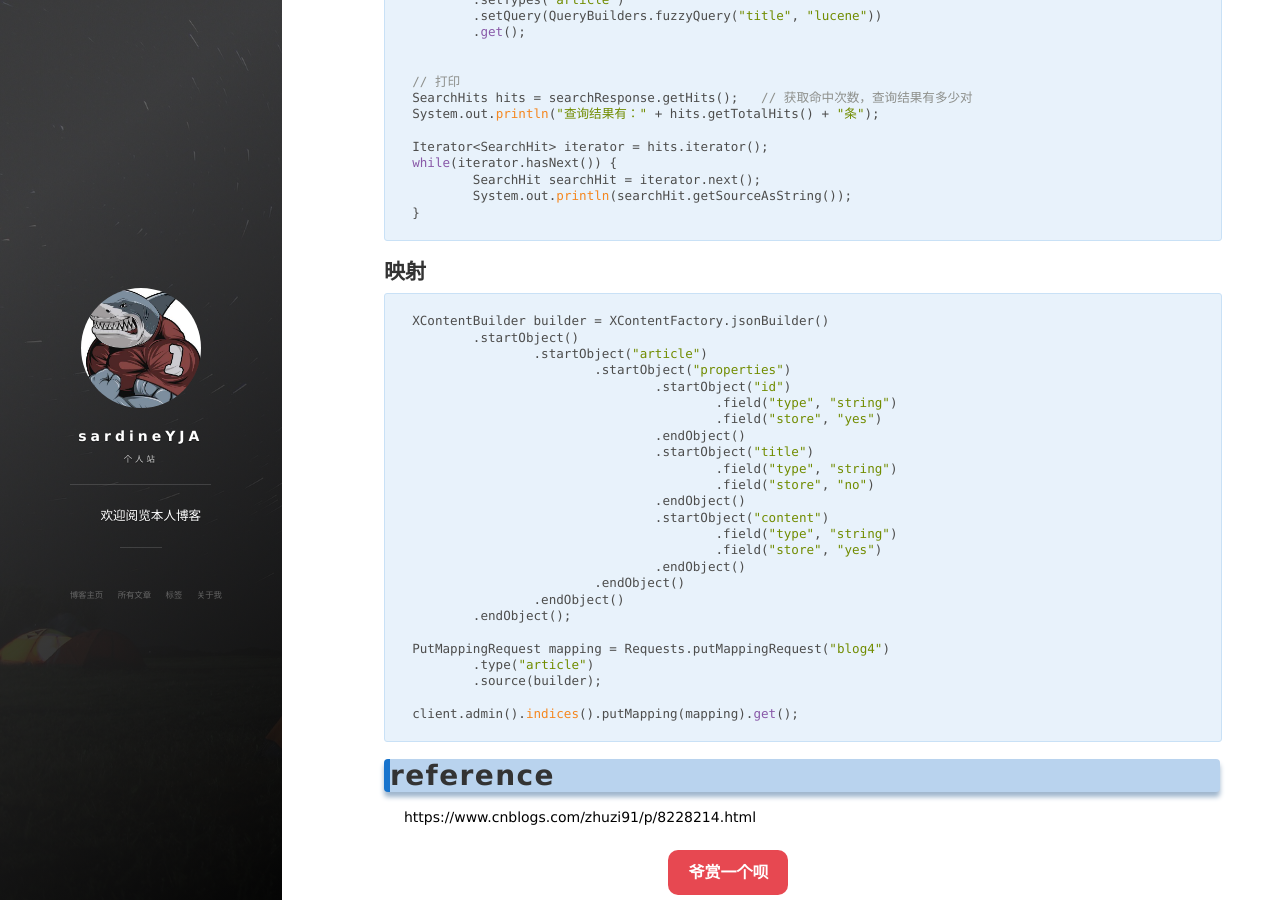
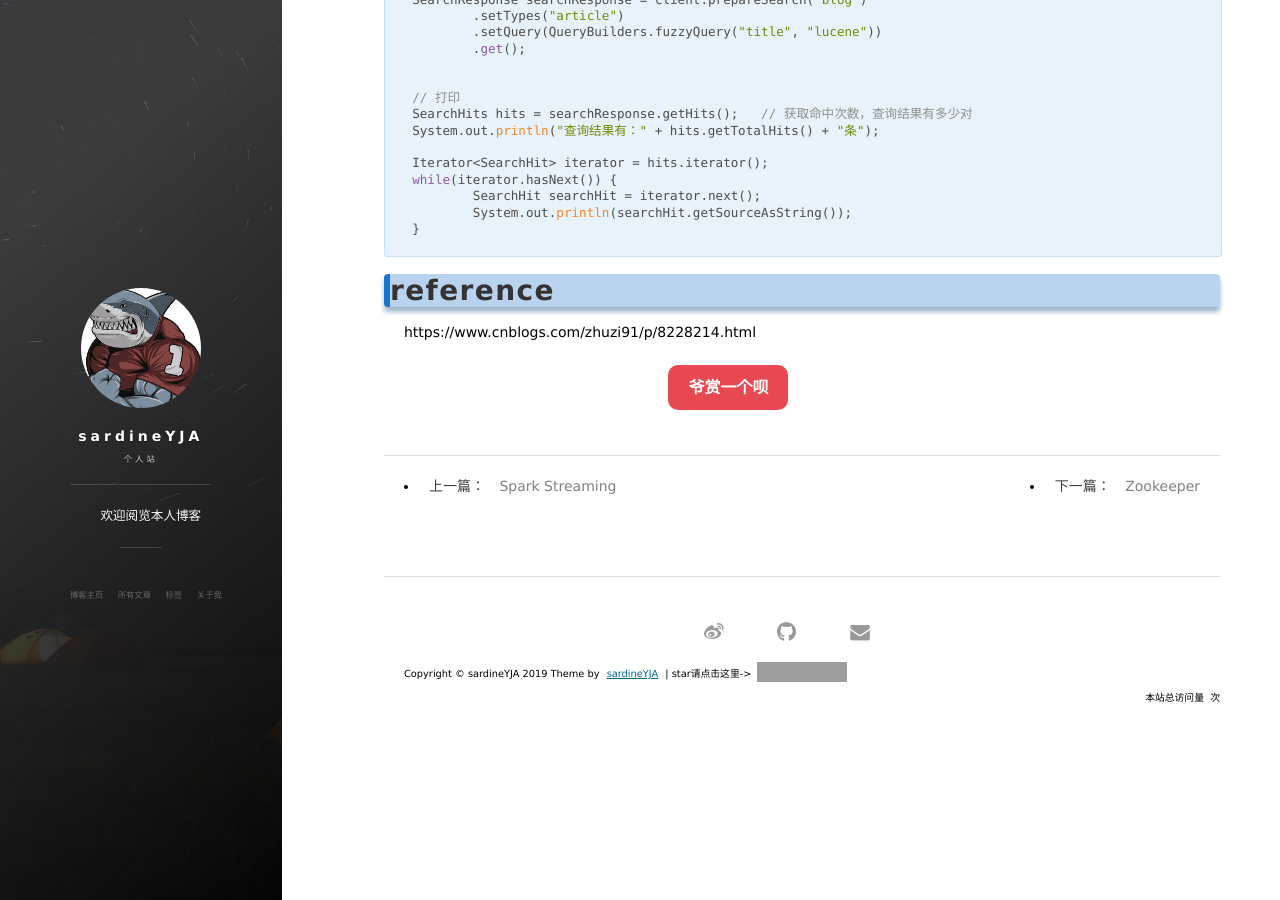
Before and after one commit to sardineYJA/sardineYJA.github.io, a Jekyll site: the page built from _posts/2019-07-08-Bigdata-Elasticsearch.md, in a window 1280 px wide and 900 px high, scrolled down 7600 px. Built offline with Jekyll 4.4.1, drawn with Linux system fonts in a browser that asks for light colours; nearby versions of some CDN libraries; a script that is not in the unit is left out; comment, search, counter and statistics services are not loaded; some of the changed text lies outside the part shown; grey boxes are pictures that could not be loaded.

Commit message:
Update 2019-07-08-Bigdata-Elasticsearch.md

````diff
--- a/_posts/2019-07-08-Bigdata-Elasticsearch.md
+++ b/_posts/2019-07-08-Bigdata-Elasticsearch.md
@@ -343,18 +343,19 @@
 ## 更新文档
 
 ```java
-UpdateRequest  updateRequest = new UpdateRequest();
+// 创建更新数据的请求对象
+UpdateRequest updateRequest = new UpdateRequest();
 updateRequest.index("blog");
 updateRequest.type("article");
-updateRequest.id("id");
+updateRequest.id("3");
 
-updateRequest.doc(XContentFactory.jsonBuilder().startObject())
-	// 对没有的字段添加，对已有的字段替换
+updateRequest.doc(XContentFactory.jsonBuilder().startObject()
+	// 对没有的字段添加, 对已有的字段替换
 	.field("title", "基于Lucene的搜索服务器")
-	.field("content","它提供了一个分布式多用户能力的全文搜索引擎，基于RESTful web接口。大数据前景无限")
-	.field("createDate", "2017-8-22")
-	.endObject());
+	.field("content", "它提供了一个分布式多用户能力的全文搜索引擎，基于RESTful web接口。大数据前景无限")
+	.field("createDate", "2017-8-22").endObject());
 
+// 获取更新后的值
 UpdateResponse indexResponse = client.update(updateRequest).get();
 
 // 打印返回的结果
@@ -380,7 +381,7 @@
 	.doc(XContentFactory.jsonBuilder().startObject()
 		.field("user", "yangja")
 		.endObject())
-	.upsert(indexRequest)；  // 找不到则添加IndexRequest内容
+	.upsert(indexRequest);  // 找不到则添加IndexRequest内容
 
 client.update(upsert).get();
 ```
@@ -450,36 +451,6 @@
 }
 ```
 
-## 映射
-
-```java
-XContentBuilder builder = XContentFactory.jsonBuilder()
-	.startObject()
-		.startObject("article")
-			.startObject("properties")
-				.startObject("id")
-					.field("type", "string")
-					.field("store", "yes")
-				.endObject()
-				.startObject("title")
-					.field("type", "string")
-					.field("store", "no")
-				.endObject()
-				.startObject("content")
-					.field("type", "string")
-					.field("store", "yes")
-				.endObject()
-			.endObject()
-		.endObject()
-	.endObject();
-
-PutMappingRequest mapping = Requests.putMappingRequest("blog4")
-	.type("article")
-	.source(builder);
-
-client.admin().indices().putMapping(mapping).get();
-```
-
 # reference
 
 https://www.cnblogs.com/zhuzi91/p/8228214.html
````
Also changed, not shown: other parts of _posts/2019-07-08-Bigdata-Elasticsearch.md (+12 -12 lines).
